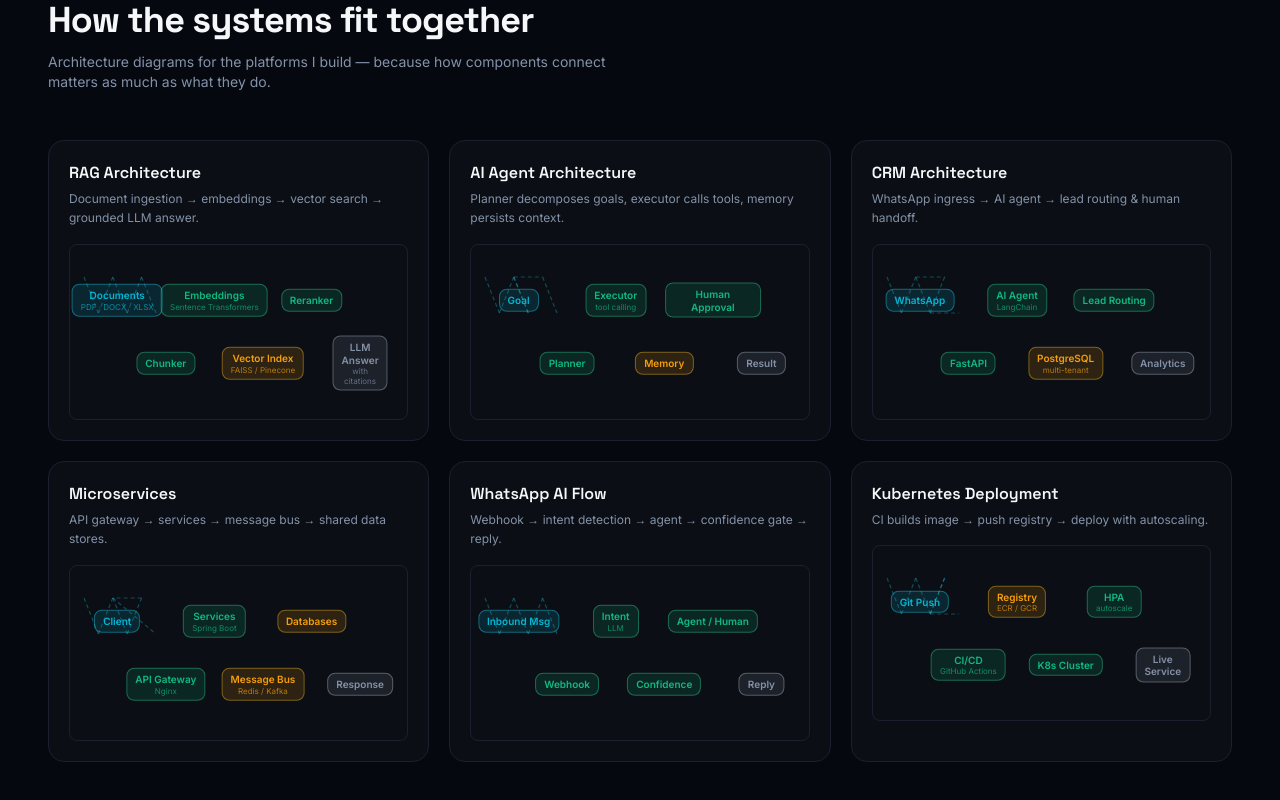
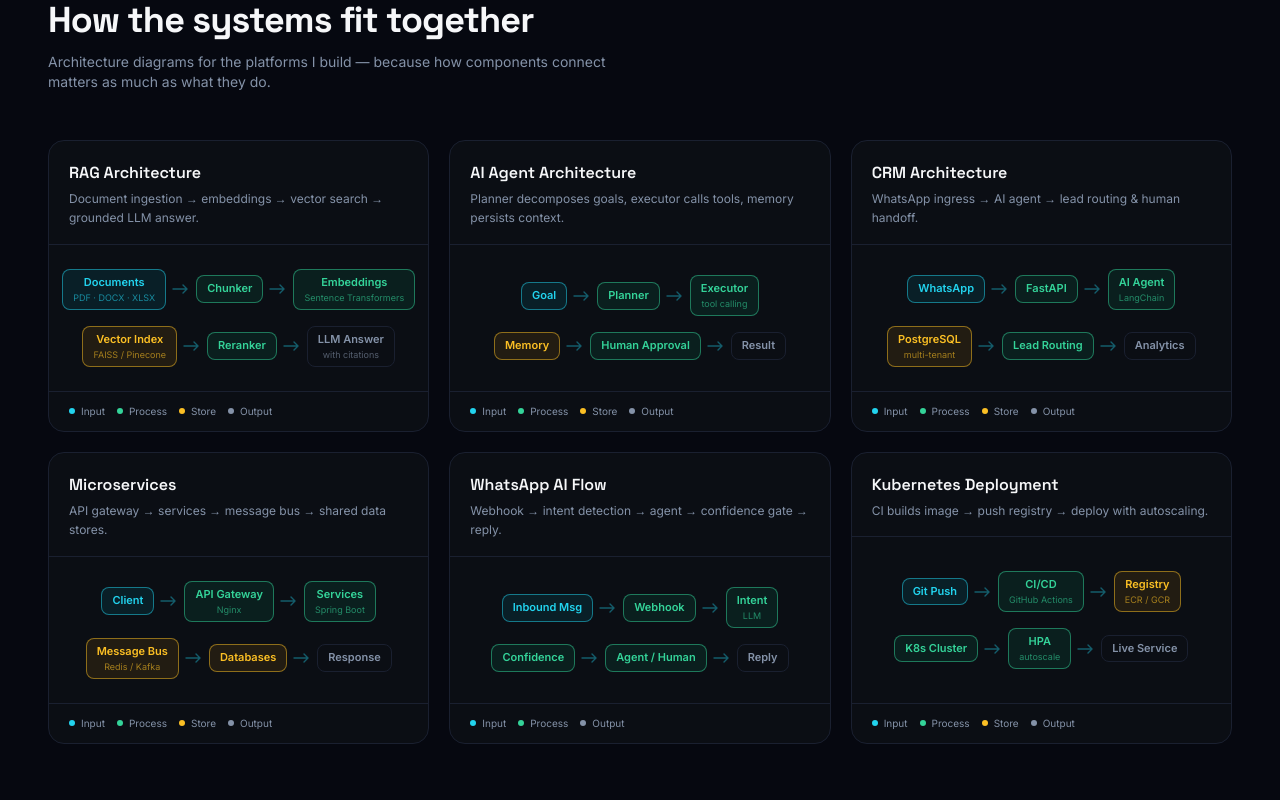
Before and after one commit to hkbharti77/My-portfillos, a React (Vite) app: page / in a window 1280 px wide. Shown: the part 3878-4678 px from the top of the page. Built offline with nearby package versions, Linux system fonts and the light colour scheme.

Commit message:
Update architecture diagram layout

```diff
--- a/src/components/ArchitectureGallery.tsx
+++ b/src/components/ArchitectureGallery.tsx
@@ -1,11 +1,15 @@
 import { architectures, type ArchitectureDiagram } from '../data';
 import { useReveal } from '../hooks';
 
-const kindStyles: Record<string, string> = {
-  in: 'bg-brand-500/15 border-brand-400/40 text-brand-500',
-  core: 'bg-accent-500/15 border-accent-400/40 text-accent-500',
-  store: 'bg-warn-500/15 border-warn-400/40 text-warn-500',
-  out: 'bg-ink-400/15 border-ink-300/40 text-soft',
+const kindStyles: Record<string, { pill: string; dot: string }> = {
+  in:   { pill: 'bg-brand-500/10 border-brand-400/50 text-brand-400',   dot: 'bg-brand-400'  },
+  core: { pill: 'bg-accent-500/10 border-accent-400/50 text-accent-400', dot: 'bg-accent-400' },
+  store:{ pill: 'bg-warn-500/10  border-warn-400/50  text-warn-400',    dot: 'bg-warn-400'   },
+  out:  { pill: 'bg-soft border-soft text-soft',                         dot: 'bg-[var(--text-soft)]' },
+};
+
+const kindLabels: Record<string, string> = {
+  in: 'Input', core: 'Process', store: 'Store', out: 'Output',
 };
 
 export default function ArchitectureGallery() {
@@ -18,7 +22,8 @@ export default function ArchitectureGallery() {
           How the systems fit together
         </h2>
         <p className="mt-3 max-w-xl text-sm text-soft">
-          Architecture diagrams for the platforms I build — because how components connect matters as much as what they do.
+          Architecture diagrams for the platforms I build — because how components connect
+          matters as much as what they do.
         </p>
 
         <div className="mt-12 grid gap-5 md:grid-cols-2 lg:grid-cols-3">
@@ -32,54 +37,75 @@ export default function ArchitectureGallery() {
 }
 
 function DiagramCard({ diagram }: { diagram: ArchitectureDiagram }) {
-  const positions = layoutNodes(diagram.nodes.length);
+  const nodes = diagram.nodes;
+
+  // Split into two rows: first half top, second half bottom
+  const half = Math.ceil(nodes.length / 2);
+  const topRow = nodes.slice(0, half);
+  const botRow = nodes.slice(half);
+
+  // Legend: unique kinds in this diagram
+  const usedKinds = [...new Set(nodes.map((n) => n.kind))];
 
   return (
-    <div className="card group overflow-hidden p-5 transition-all duration-300 hover:-translate-y-1 hover:border-brand-400/40">
-      <h3 className="font-display text-base font-semibold">{diagram.title}</h3>
-      <p className="mt-1 text-xs leading-relaxed text-soft">{diagram.description}</p>
+    <div className="card group flex flex-col overflow-hidden transition-all duration-300 hover:-translate-y-1 hover:border-brand-400/40">
+      {/* Header */}
+      <div className="border-b border-soft p-5 pb-4">
+        <h3 className="font-display text-base font-semibold">{diagram.title}</h3>
+        <p className="mt-1 text-xs leading-relaxed text-soft">{diagram.description}</p>
+      </div>
 
-      <div className="relative mt-4 h-44 overflow-hidden rounded-lg border border-soft bg-soft/30">
-        <svg className="absolute inset-0 h-full w-full">
-          {diagram.edges.map(([a, b], i) => {
-            const pa = positions[a];
-            const pb = positions[b];
-            return (
-              <line
-                key={i}
-                x1={pa.x} y1={pa.y} x2={pb.x} y2={pb.y}
-                className="stroke-brand-400/30 transition-all duration-300 group-hover:stroke-brand-400/60"
-                strokeWidth="1.2"
-                strokeDasharray="4 3"
-              />
-            );
-          })}
-        </svg>
-        {diagram.nodes.map((n, i) => {
-          const p = positions[i];
-          return (
-            <div
-              key={i}
-              className={`absolute -translate-x-1/2 -translate-y-1/2 rounded-lg border px-2 py-1 text-center transition-transform duration-300 group-hover:scale-105 ${kindStyles[n.kind]}`}
-              style={{ left: `${p.x}%`, top: `${p.y}%` }}
-            >
-              <p className="text-[10px] font-semibold leading-tight">{n.label}</p>
-              {n.sub && <p className="text-[8px] leading-tight opacity-70">{n.sub}</p>}
-            </div>
-          );
-        })}
+      {/* Diagram area */}
+      <div className="flex flex-1 flex-col justify-center gap-4 bg-soft/20 px-5 py-6">
+        <NodeRow nodes={topRow} />
+        {botRow.length > 0 && <NodeRow nodes={botRow} />}
+      </div>
+
+      {/* Legend */}
+      <div className="flex flex-wrap gap-3 border-t border-soft px-5 py-3">
+        {usedKinds.map((k) => (
+          <span key={k} className="flex items-center gap-1.5 text-[10px] text-soft">
+            <span className={`h-1.5 w-1.5 rounded-full ${kindStyles[k].dot}`} />
+            {kindLabels[k]}
+          </span>
+        ))}
       </div>
     </div>
   );
 }
 
-function layoutNodes(count: number): { x: number; y: number }[] {
-  // Horizontal flow layout with slight vertical variation
-  const pad = 14;
-  const span = 100 - pad * 2;
-  return Array.from({ length: count }, (_, i) => {
-    const x = pad + (count === 1 ? span / 2 : (i / (count - 1)) * span);
-    const y = 50 + (i % 2 === 0 ? -18 : 18);
-    return { x, y };
-  });
+function NodeRow({ nodes }: { nodes: ArchitectureDiagram['nodes'] }) {
+  return (
+    <div className="flex items-center justify-center gap-1.5">
+      {nodes.map((n, i) => (
+        <div key={i} className="flex items-center gap-1.5">
+          <div
+            className={`rounded-lg border px-2.5 py-1.5 text-center transition-transform duration-300 group-hover:scale-[1.03] ${kindStyles[n.kind].pill}`}
+          >
+            <p className="whitespace-nowrap text-[11px] font-semibold leading-tight">{n.label}</p>
+            {n.sub && (
+              <p className="mt-0.5 whitespace-nowrap text-[9px] leading-tight opacity-60">{n.sub}</p>
+            )}
+          </div>
+          {i < nodes.length - 1 && (
+            <svg
+              width="18"
+              height="12"
+              viewBox="0 0 18 12"
+              fill="none"
+              className="shrink-0 text-brand-400/40 transition-colors duration-300 group-hover:text-brand-400/70"
+            >
+              <path
+                d="M1 6h13M11 2l4 4-4 4"
+                stroke="currentColor"
+                strokeWidth="1.4"
+                strokeLinecap="round"
+                strokeLinejoin="round"
+              />
+            </svg>
+          )}
+        </div>
+      ))}
+    </div>
+  );
 }
```
